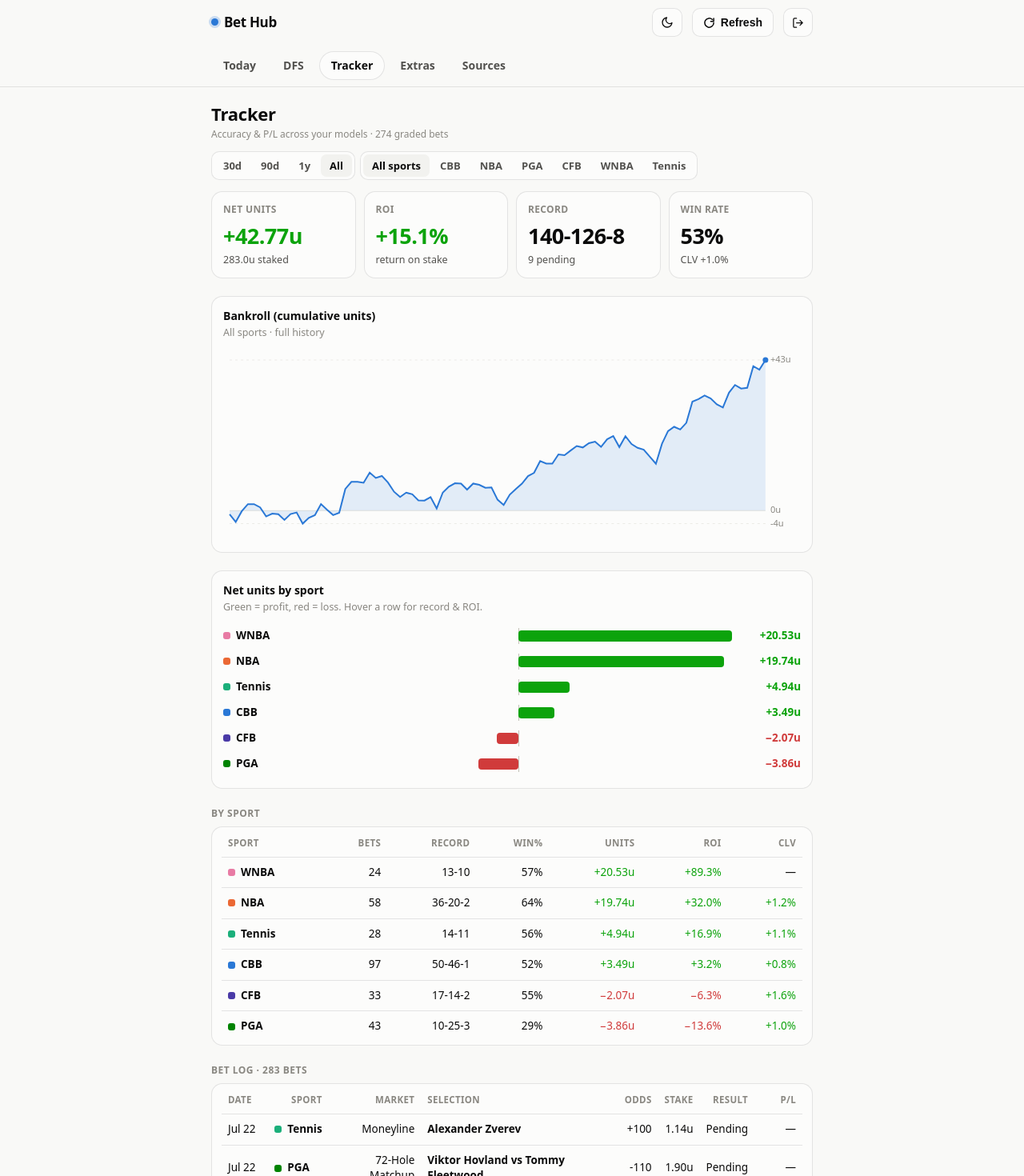
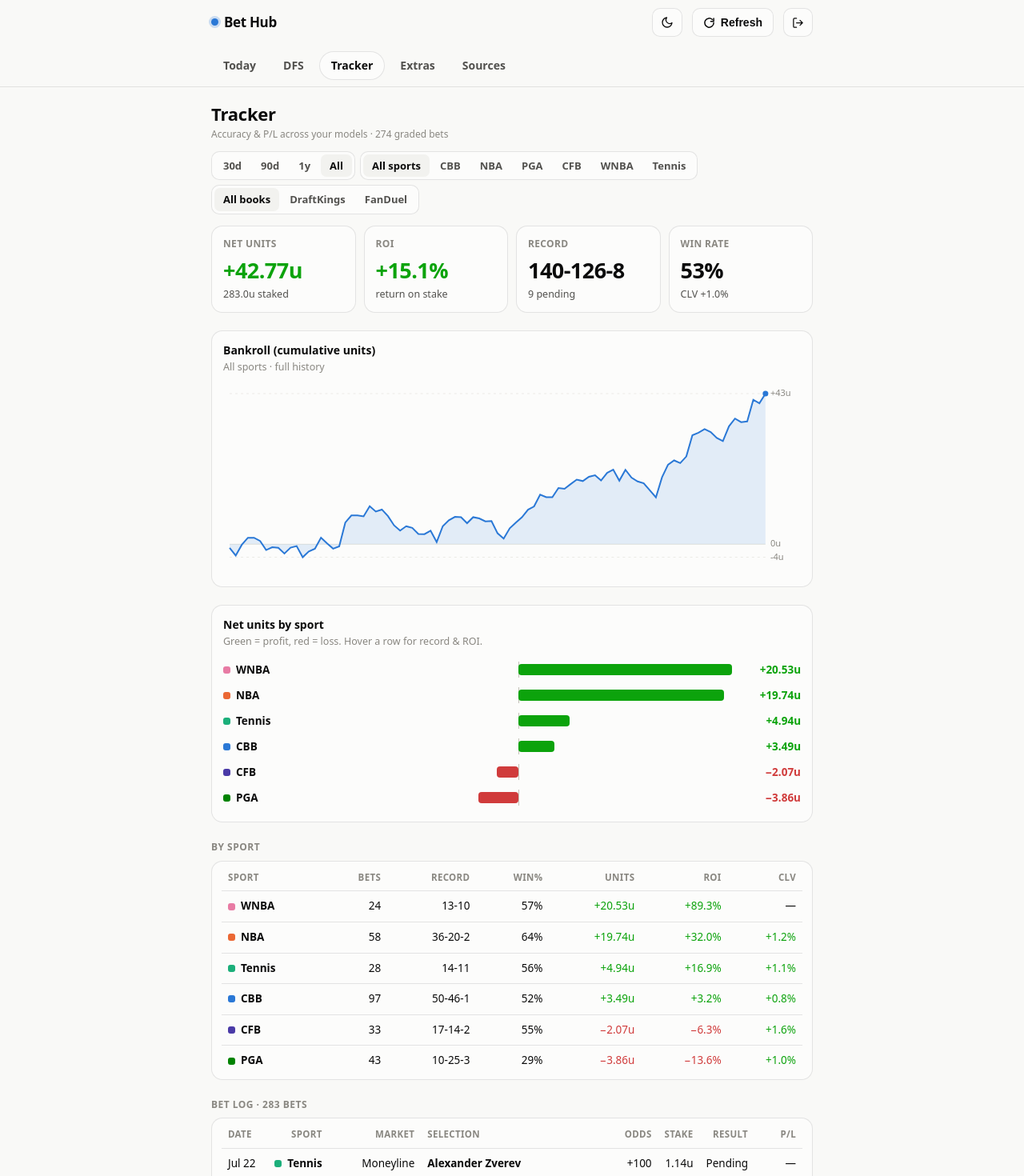
Before and after one commit to lucas-diehl/bet-dashboard, a Next.js app in the folder apps/web/: page /tracker in a window 1280 px wide. Shown: the top 1470 px of the page at 80% size. Built offline with nearby package versions, Linux system fonts and the light colour scheme.

Commit message:
Add sportsbook filter to the home board and tracker - filter to one book when a slate posts across several

```diff
--- a/apps/web/app/tracker/page.tsx
+++ b/apps/web/app/tracker/page.tsx
@@ -33,23 +33,30 @@ const RANGES: { k: Range; label: string }[] = [
   { k: "all", label: "All" },
 ];
 
-export default async function TrackerPage({ searchParams }: { searchParams: Promise<{ range?: string; sport?: string }> }) {
+export default async function TrackerPage({ searchParams }: { searchParams: Promise<{ range?: string; sport?: string; book?: string }> }) {
   const sp = await searchParams;
   const range = (["30", "90", "365", "all"].includes(sp.range ?? "") ? sp.range : "all") as Range;
   const sport = sp.sport && SPORTS[sp.sport] ? sp.sport : null;
 
   const ds = await loadDataset();
-  const t = trackerData(ds, range, sport);
+  const availableSports = [...new Set(ds.bets.map((b) => b.sport))].sort((a, b) => sportRank(a) - sportRank(b));
+  // Books available within the active range+sport (not the whole dataset), so e.g.
+  // switching to a sport that only ever posts on one book doesn't leave a dead filter.
+  const anchor = appToday();
+  const scopedForBooks = withinRange(ds.bets, range, anchor).filter((b) => !sport || b.sport === sport);
+  const availableBooks = [...new Set(scopedForBooks.map((b) => b.book).filter((b): b is string => !!b))].sort();
+  const book = sp.book && availableBooks.includes(sp.book) ? sp.book : null;
+
+  const t = trackerData(ds, range, sport, book);
   const o = t.overall;
-  const availableSports = [...new Set(ds.bets.map((b) => b.sport))].sort((a, b) => sportRank(a) - sportRank(b));
 
-  // Per-bet ledger, respecting the active range + sport filters, most recent first.
-  const anchor = appToday();
-  const logBets = withinRange(ds.bets, range, anchor)
-    .filter((b) => !sport || b.sport === sport)
+  // Per-bet ledger, respecting the active range + sport + book filters, most recent first.
+  const logBets = scopedForBooks
+    .filter((b) => !book || b.book === book)
     .sort((a, b) => (a.slate_date !== b.slate_date ? (a.slate_date < b.slate_date ? 1 : -1) : (b.ev_pct ?? -1) - (a.ev_pct ?? -1)));
 
-  const href = (r: Range, s: string | null) => `/tracker?range=${r}${s ? `&sport=${s}` : ""}`;
+  const href = (r: Range, s: string | null, bk: string | null = book) =>
+    `/tracker?range=${r}${s ? `&sport=${s}` : ""}${bk ? `&book=${encodeURIComponent(bk)}` : ""}`;
 
   return (
     <>
@@ -70,6 +77,14 @@ export default async function TrackerPage({ searchParams }: { searchParams: Prom
             <Link key={s} href={href(range, s)} className={cls(sport === s && "on")}>{sportMeta(s).label}</Link>
           ))}
         </div>
+        {availableBooks.length > 1 ? (
+          <div className="seg">
+            <Link href={href(range, sport, null)} className={cls(!book && "on")}>All books</Link>
+            {availableBooks.map((bk) => (
+              <Link key={bk} href={href(range, sport, bk)} className={cls(book === bk && "on")}>{bk}</Link>
+            ))}
+          </div>
+        ) : null}
       </div>
 
       <div className="tiles" style={{ marginTop: 14 }}>
@@ -82,7 +97,7 @@ export default async function TrackerPage({ searchParams }: { searchParams: Prom
       <div className="section">
         <div className="chart-card">
           <div className="chart-title">Bankroll (cumulative units)</div>
-          <div className="chart-sub">{sport ? sportMeta(sport).full : "All sports"} · {range === "all" ? "full history" : `last ${range} days`}</div>
+          <div className="chart-sub">{sport ? sportMeta(sport).full : "All sports"}{book ? ` · ${book}` : ""} · {range === "all" ? "full history" : `last ${range} days`}</div>
           <BankrollChart points={t.curve} />
         </div>
       </div>
--- a/apps/web/lib/select.ts
+++ b/apps/web/lib/select.ts
@@ -86,10 +86,11 @@ export interface TrackerData {
 
 /** Graded-only view for the tracker (pending bets excluded from P&L math).
  *  Anchored to the real calendar day, and filterable by LIVE/PAPER mode. */
-export function trackerData(ds: Dataset, range: Range, sport: string | null, mode: TrackerMode = "all"): TrackerData {
+export function trackerData(ds: Dataset, range: Range, sport: string | null, book: string | null = null, mode: TrackerMode = "all"): TrackerData {
   const anchor = appToday();
   let bets = withinRange(ds.bets, range, anchor);
   if (sport) bets = bets.filter((b) => b.sport === sport);
+  if (book) bets = bets.filter((b) => b.book === book);
   if (mode !== "all") bets = bets.filter((b) => b.mode === mode);
   const rows = toGradedRows(bets);
   const bySportMap = new Map<string, GradedRow[]>();
```
Also changed, not shown: apps/web/app/page.tsx (+20 -2 lines).
